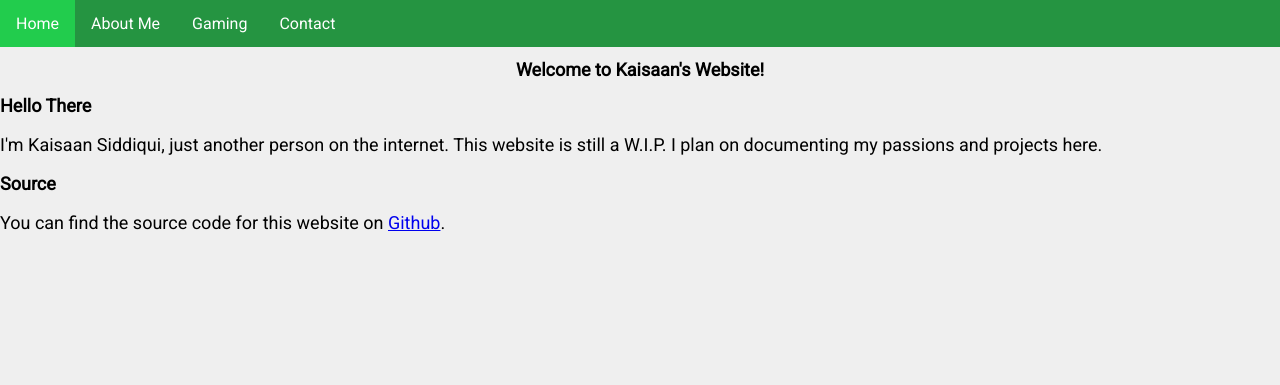
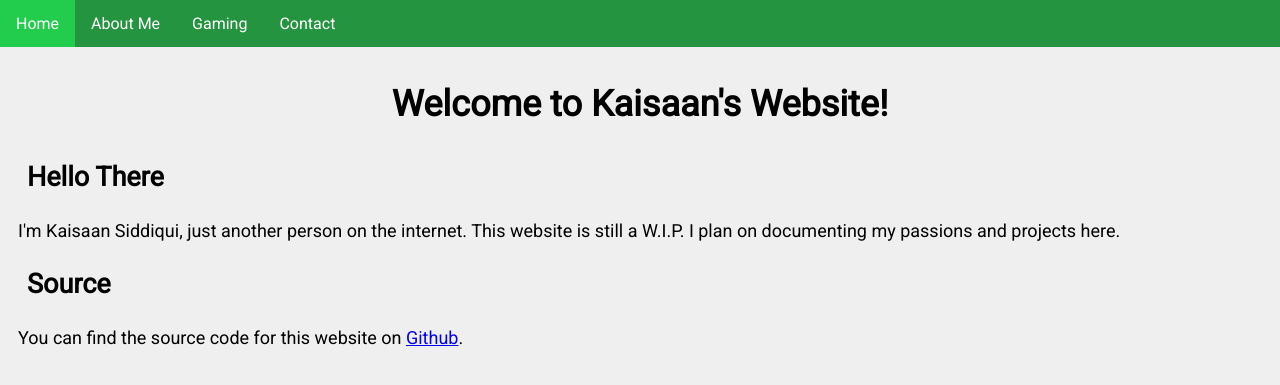
Before and after one commit to Kaisaan/kaisaan.github.io, a Jekyll site: the page built from index.html, in a window 1280 px wide. Shown: the top 385 px of the page. Built offline with Jekyll 4.4.1, drawn with Linux system fonts in a browser that asks for light colours.

Commit message:
Update style.css

```diff
--- a/css/style.css
+++ b/css/style.css
@@ -9,7 +9,15 @@ body {
 }
 
 p, h1, h2 {
+  margin: 1em
+}
+
+p {
   font-size: 1em;
+}
+
+h1 {
+  font-size: 2em;
 }
 
 .navbar ul {
```
